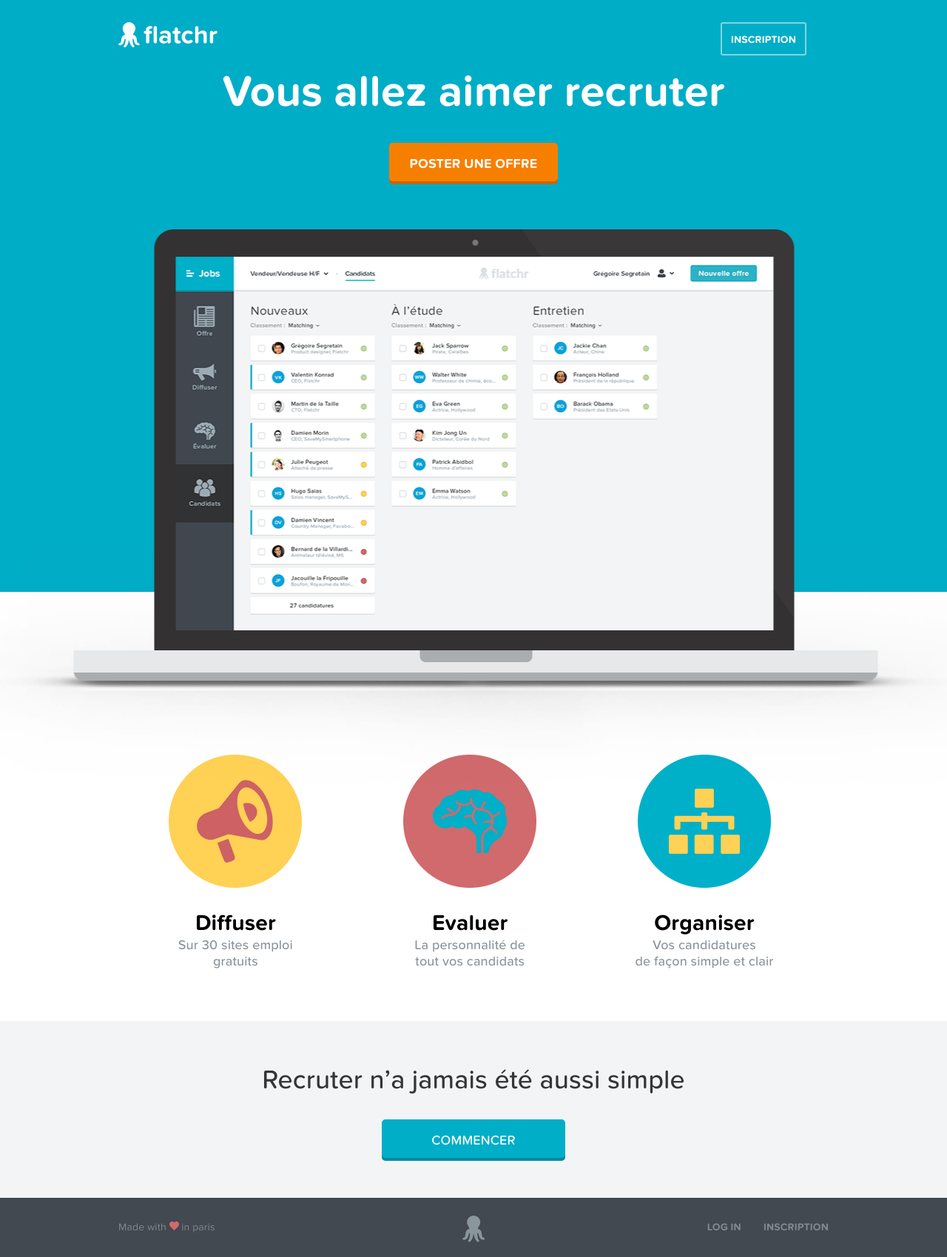
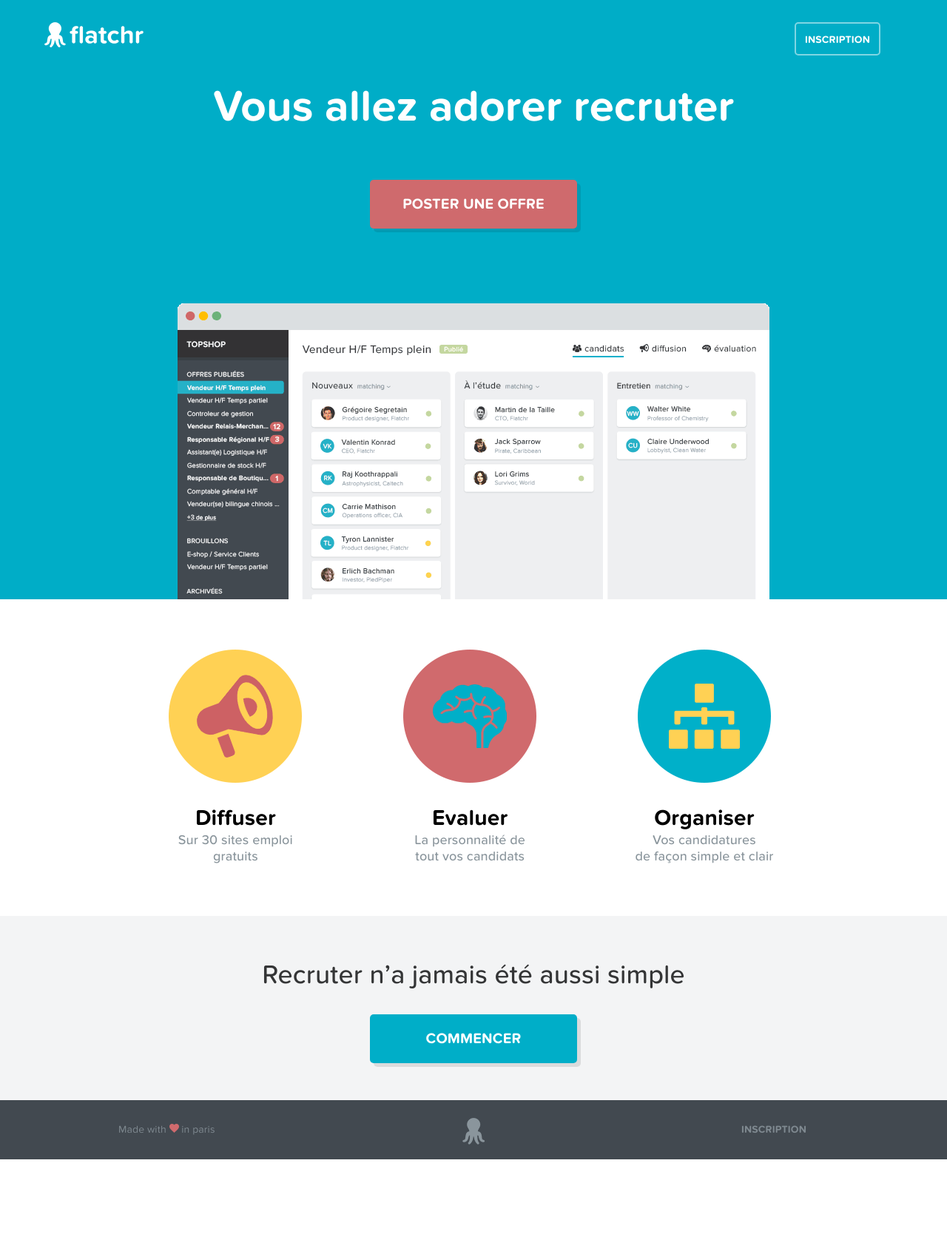
Before and after one commit to Martindelataille/flatchr-static, a website: page src/htdocs/index.html in a window 1280 px wide. Shown: the whole page at 74% size. After the commit the page ends 1567 px from the top, so only its background shows below. Drawn offline with nearby package versions, Linux system fonts and the light colour scheme; files that its build step writes are made by us from their sources; files whose address does not match are found by name.

Commit message:
Improve design

```diff
--- a/src/htdocs/index.html
+++ b/src/htdocs/index.html
@@ -36,7 +36,7 @@
                 </div>
             </div>
 
-            <h2 class="header_title">Vous allez aimer recruter</h2>
+            <h2 class="header_title">Vous allez adorer recruter</h2>
 
             <a href="/signup">
                 <div class="header_button">Poster une offre</div>
@@ -50,13 +50,11 @@
                     <img src="images/badge_diffuser.png" class="headline_bloc_picto" />
                     <h3 class="headline_bloc_title">Diffuser</h3>
                     <p class="headline_bloc_text">Sur 30 sites emploi <br>gratuits</p>
-                    <div class="headline_bloc_image publish"></div>
                 </div>
                 <div class="headline_bloc" data-header="CD686C">
                     <img src="images/badge_evaluer.png" class="headline_bloc_picto" />
                     <h3 class="headline_bloc_title">Evaluer</h3>
                     <p class="headline_bloc_text">La personnalité de <br>tout vos candidats</p>
-                    <div class="headline_bloc_image evaluate"></div>
                 </div>
                 <div class="headline_bloc" data-header="00ADC7">
                     <img src="images/badge_organiser.png" class="headline_bloc_picto" />
@@ -81,7 +79,7 @@
                     <img class="footer_content_image" src="images/icon_mike.png" alt="mike" />
                     <div class="footer_content_link">
                         <a href="/signup">Inscription</a>
-                        <a href="http://www.app.flatchr.com">Log In</a>
+                        <!-- <a href="http://www.app.flatchr.com">Log In</a> -->
                     </div>
                 </div>
             </footer>
--- a/src/js/main.js
+++ b/src/js/main.js
@@ -1,8 +1,5 @@
 $(document).ready(function(){
     var target;
-
-    $('.headline_bloc_image').hide();
-    $('.headline_bloc_image.organize').fadeIn();
 
     $("#signup").submit(function(e){
         e.preventDefault();
@@ -38,16 +35,9 @@ $(document).ready(function(){
          });
     });
 
-    $(".headline_bloc").hover(function(e) {
-        if(target == e.target)
-            return;
-
-        target = e.target;
-        $('.headline_bloc_image').hide();
-        $(target).find('.headline_bloc_image').show();
-        $(target).parent('.headline_bloc').find('.headline_bloc_image').show();
-
-        $('.header').css('background', '#' + $(e.target).data('header'));
-        $('.header').css('background', '#' + $(e.target).parent().data('header'));
-    })
+    setInterval(function() {
+        console.log('reload')
+        var timestamp = new Date().getTime();
+        $('.organize').css('background', 'url("/images/screen.gif'+'?'+timestamp+'"") 50% 50% no-repeat');
+    }, 6000);
 });
--- a/src/sass/app.sass
+++ b/src/sass/app.sass
@@ -16,22 +16,22 @@ a
 
 .header
     width: 100%
-    height: 770px
+    height: 780px
     background: #00adc7
     padding-top:30px
     color: #ffffff
 
     @include breakpoint(xs)
-        padding-top: 10px
+        padding-top: 20px
         height: 400px
 
     .header_btn
-        max-width: 960px
-        margin: 0 auto
+        margin: 0 40px
         @include breakpoint(sm)
             padding: 0 20px
 
         @include breakpoint(xs)
+            margin-left: 45px
             padding: 0 10px
 
         .header_btn_logo
@@ -46,7 +46,7 @@ a
             font-size: 14px
 
             &:first-child
-                border-radius: 3px
+                border-radius: 5px
                 padding: 12px 12px 10px 12px
                 border: 2px solid rgba(255,255,255,.5)
 
@@ -63,33 +63,34 @@ a
     .header_title
         font-size: 60px
         text-align: center
-        margin-top: 60px
-        margin-bottom: 30px
+        margin-top: 80px
+        margin-bottom: 60px
 
     .header_button
-        width: 180px
+        width: 200px
         margin: 0 auto
-        height: 54px
-        line-height: 54px
+        font-size: 20px
+        height: 64px
+        line-height: 64px
         text-align: center
         border-radius: 5px
-        background: #F77F00
+        background: #CF6A6D
         color: #ffffff
         font-weight: 700
         text-transform: uppercase
-        padding: 2px 24px 0 24px
-        box-shadow: inset 0 -4px rgba(0, 0, 0, 0.2)
-        -webkit-box-shadow: inset 0 -4px rgba(0, 0, 0, 0.2)
-        -moz-box-shadow: inset 0 -4px rgba(0, 0, 0, 0.2)
+        padding: 2px 40px 0 40px
+        -webkit-box-shadow: 5px 5px rgba(0,0,0,.1);
+        -moz-box-shadow: 5px 5px rgba(0,0,0,.1);
+        box-shadow: 5px 5px rgba(0,0,0,.1);
         letter-spacing: $letter-spacing
 
         &:hover
-            background: #F88C1A
+            background: darken(#CF6A6D, 5%)
 
         &:active
-            background: #F77F00
+            background: darken(#CF6A6D, 5%)
             box-shadow: none
-            line-height: 58px
+            line-height: 64px
 
 .headline
     text-align: center
@@ -102,10 +103,10 @@ a
     font-weight: 500
 
     @include breakpoint(sm)
-        padding: 220px 0 0
+        padding: 68px 0 0
 
     @include breakpoint(md)
-        padding: 220px 10% 0px 10%
+        padding: 68px 10% 0px 10%
 
     h3
         color: initial
@@ -126,20 +127,14 @@ a
 
         .headline_bloc_image
             position: absolute
-            top: 270px
-            height: 748px
+            top: 370px
+            height: 400px
             margin: 40px auto
             left: 0
             right: 0
 
-            &.publish
-                background: url('./images/screen_diffuser.png') 50% 50% no-repeat
-
-            &.evaluate
-                background: url('./images/screen_evaluer.png') 50% 50% no-repeat
-
             &.organize
-                background: url('./images/screen_organiser.png') 50% 50% no-repeat
+                background: url('./images/screen.gif') 50% 50% no-repeat
 
             @include breakpoint(xs)
                 display: none !important
@@ -162,19 +157,22 @@ a
 
     .summary_button
         width: 200px
-        height: 54px
-        line-height: 54px
+        font-size: 20px
+        height: 64px
+        line-height: 64px
         margin: 30px auto 0 auto
-        font-weight: 500
+        font-weight: 700
         text-align: center
         border-radius: 5px
         background: #00AEC8
+        font-weight: 700
+        text-transform: uppercase
         color: #ffffff
-        padding: 2px 24px 0 24px
-        text-transform: uppercase
-        box-shadow: inset 0 -4px rgba(0, 0, 0, 0.2)
-        -webkit-box-shadow: inset 0 -4px rgba(0, 0, 0, 0.2)
-        -moz-box-shadow: inset 0 -4px rgba(0, 0, 0, 0.2)
+        padding: 2px 40px 0 40px
+        -webkit-box-shadow: 5px 5px rgba(0,0,0,.1);
+        -moz-box-shadow: 5px 5px rgba(0,0,0,.1);
+        box-shadow: 5px 5px rgba(0,0,0,.1);
+        letter-spacing: $letter-spacing
 
         &:hover
             background: #1AB6CE
```
Also changed, not shown: src/htdocs/signup.html (+18 -1 lines), dist/app.css, dist/images/screen.gif (added), dist/index.html, dist/main.js, dist/signup.html, src/images/screen.gif (added), 2 other files.
